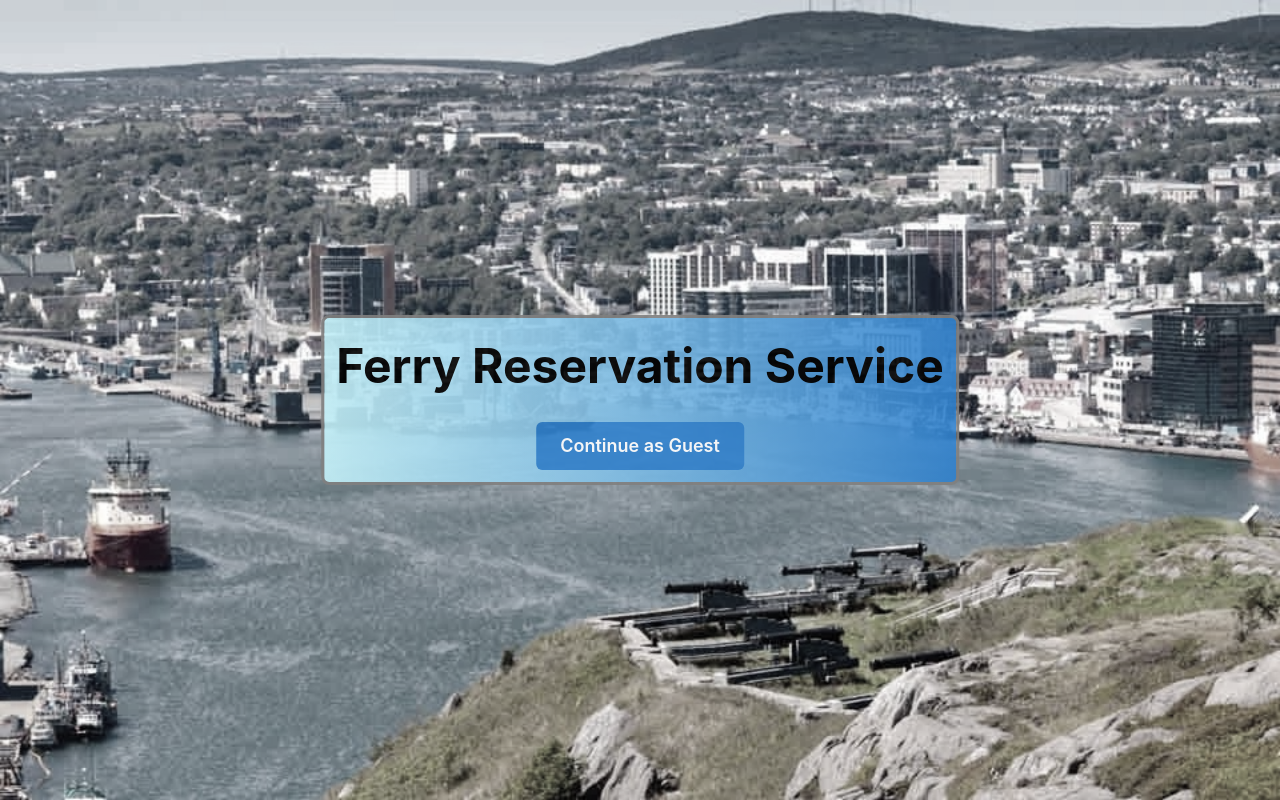
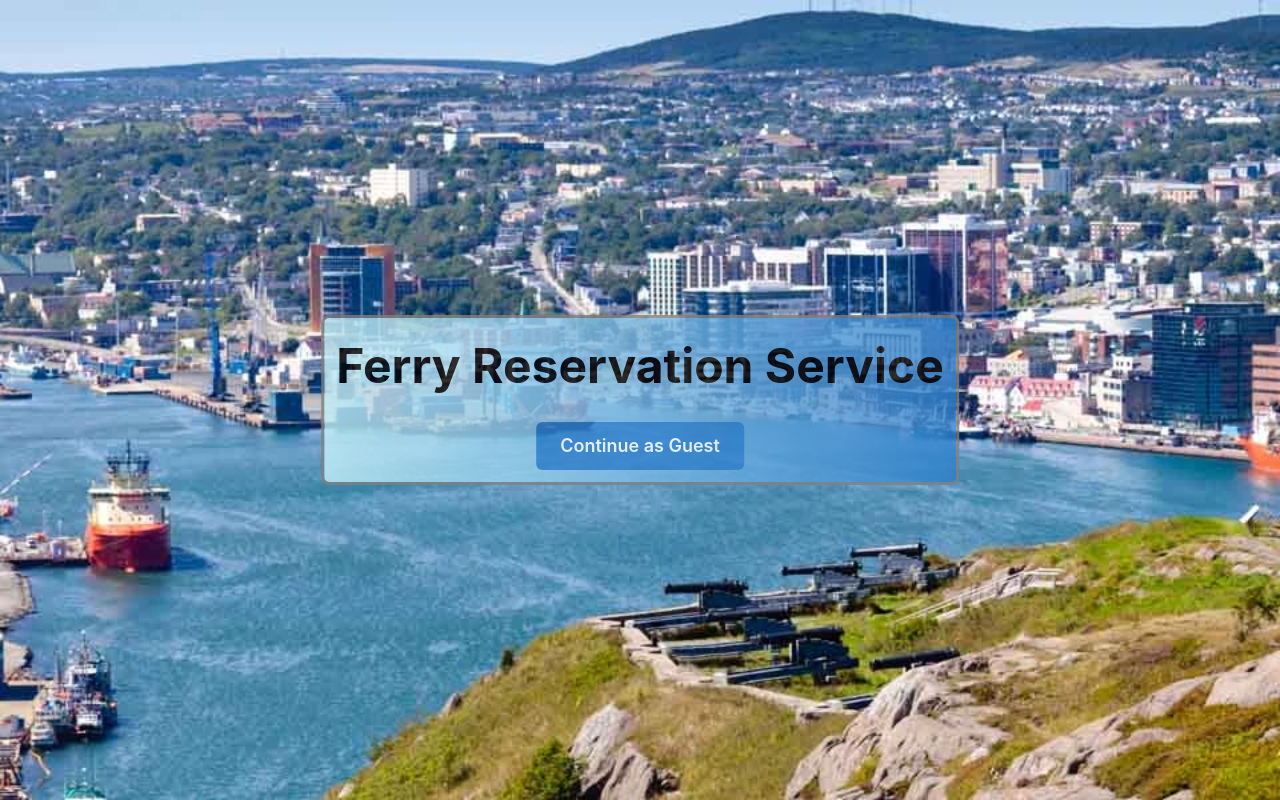
Before and after one commit to cmatthews20/ferry-reservation-app, a Next.js app in the folder frontend/: page / in a window 1280 px wide. Built offline with nearby package versions, Linux system fonts and the light colour scheme.

Commit message:
change landing page opacity

```diff
--- a/frontend/src/pages/index.js
+++ b/frontend/src/pages/index.js
@@ -9,10 +9,9 @@ function LandingPage() {
       backgroundSize="cover"
       backgroundPosition="center"
       height="100vh"
-      filter='grayscale(80%)'
     >
     </Box>
-    <Box textAlign={'center'} opacity="90%" >
+    <Box textAlign={'center'} opacity="80%" >
     <AbsoluteCenter>
       <VStack bgGradient='linear(to-r, #C4F1F9, #3182CE)' rounded='lg' spacing='5' p='3' borderWidth='3px' borderColor='grey'>
         <Text color='black' as='b' fontSize='5xl'>Ferry Reservation Service</Text>
```
